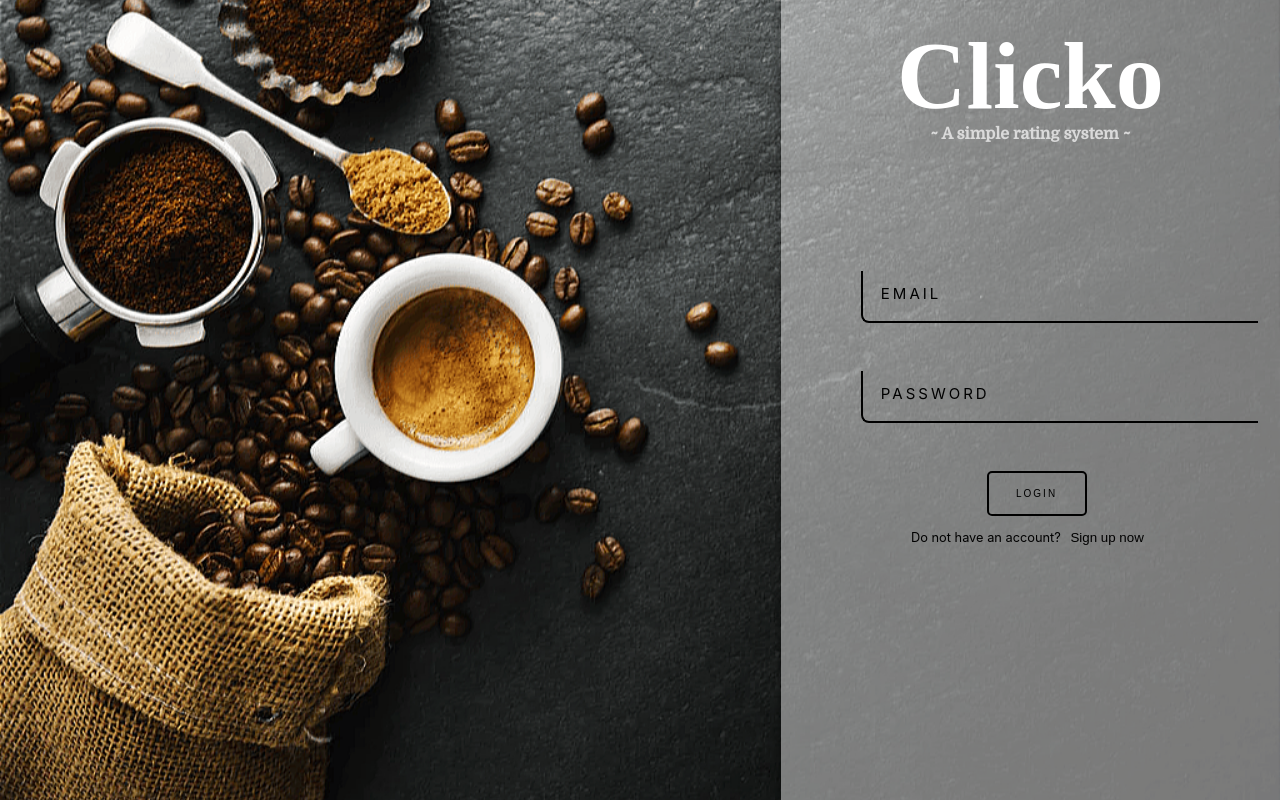
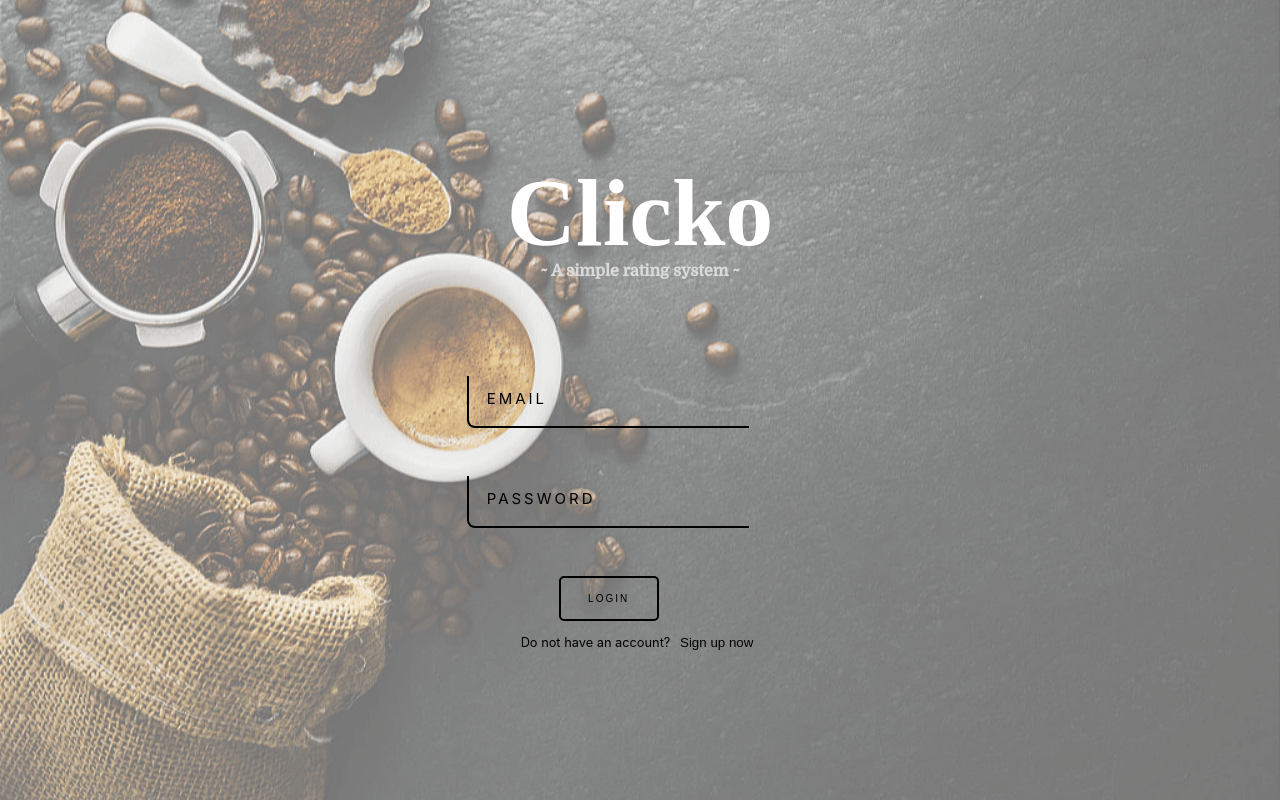
Before and after one commit to BangDonKiller/Clicko, a React (Create React App) app: page / in a window 1280 px wide. Built offline with nearby package versions, Linux system fonts and the light colour scheme; no server answers; a web font is replaced by a local one.

Commit message:
@media of width

```diff
--- a/src/App.css
+++ b/src/App.css
@@ -28,3 +28,40 @@
   top: 0;
   left: 0;
 }
+
+
+@media screen and (max-width: 1300px) and (min-width: 400px) {
+  .App {
+    /* background-image: url("Gcover.png"); */
+    background-repeat: no-repeat;
+    background-size: cover;
+    background-position: center;
+    overflow: hidden;
+  }
+
+  .auth-section{
+    background-color: rgba(231, 231, 231, 0.5);
+    height: 100vh;
+    width: 100vw;
+    float: right;
+    z-index: 2;
+    /* gap: 35px; */
+    box-shadow: 0 0 10px 0 rgba(0, 0, 0, 0.5);
+    /* center all thing in this div */
+    display: flex;
+    flex-direction: column;
+    justify-content: center;
+    align-items: center;
+  }
+
+  .main-bg {
+    background-color: #5e2c1a;
+    height: 100vh;
+    width: 100vw;
+    z-index: 1;
+    position: absolute;
+    top: 0;
+    left: 0;
+  }
+
+}
--- a/src/auth/login.css
+++ b/src/auth/login.css
@@ -98,3 +98,49 @@
     overflow: hidden;
     outline: none;
 }
+
+
+
+
+
+@media screen and (max-width: 1300px) and (min-width: 400px) {
+  .login-form {
+    margin-top: 6rem;
+    margin-left: -2.5rem;
+  }
+
+  .inputBox {
+    position: relative;
+    width: 260px;
+    margin-bottom: 3em;
+  }
+
+  .inputBox input {
+    width: 100%;
+    height: 30px;
+    padding: 10px;
+    outline: none;
+    border: none;
+    color: #000;
+    font-size: 1em;
+    background: transparent;
+    border-left: 2px solid #000;
+    border-bottom: 2px solid #000;
+    transition: 0.1s;
+    border-bottom-left-radius: 8px;
+  }
+
+
+  .inputBox input:valid~span,
+  .inputBox input:focus~span {
+    transform: translateX(170px) translateY(-25px);
+    font-size: 0.8em;
+    padding: 5px 10px;
+    background: #000;
+    letter-spacing: 0.2em;
+    color: #fff;
+    border: 2px;
+  }
+
+
+}
--- a/src/auth/signup.css
+++ b/src/auth/signup.css
@@ -1,5 +1,5 @@
 .signup-form {
-    margin-top: 5rem;
+    margin-top: 3rem;
     margin-left: 5rem;
   }
 
@@ -96,3 +96,47 @@
     overflow: hidden;
     outline: none;
 }
+
+
+
+@media screen and (max-width: 1300px) and (min-width: 400px) {
+  .signup-form {
+    margin-top: 6rem;
+    margin-left: -2.5rem;
+  }
+
+  .inputBox {
+    position: relative;
+    width: 260px;
+    margin-bottom: 3em;
+  }
+
+  .inputBox input {
+    width: 100%;
+    height: 30px;
+    padding: 10px;
+    outline: none;
+    border: none;
+    color: #000;
+    font-size: 1em;
+    background: transparent;
+    border-left: 2px solid #000;
+    border-bottom: 2px solid #000;
+    transition: 0.1s;
+    border-bottom-left-radius: 8px;
+  }
+
+
+  .inputBox input:valid~span,
+  .inputBox input:focus~span {
+    transform: translateX(170px) translateY(-25px);
+    font-size: 0.8em;
+    padding: 5px 10px;
+    background: #000;
+    letter-spacing: 0.2em;
+    color: #fff;
+    border: 2px;
+  }
+
+
+}
--- a/src/pages/profile.css
+++ b/src/pages/profile.css
@@ -59,6 +59,7 @@ main .helper span {
   border-radius: 50%;
   overflow: hidden;
   border: 4px solid #ffea92;
+  background-color: #e4e7f5;
   box-shadow: 0 0 0 4px rgba(255, 255, 255, 0.2);
 }
 .menu .avatar h2 {
@@ -80,7 +81,7 @@ main .helper span {
   transition: all 0.15s linear;
   cursor: pointer;
 }
-.menu ul li.icon-dashboard {
+/* .menu ul li.icon-dashboard {
   background-image: url("http://www.entypo.com/images//gauge.svg");
 }
 .menu ul li.icon-customers {
@@ -91,7 +92,7 @@ main .helper span {
 }
 .menu ul li.icon-settings {
   background-image: url("http://www.entypo.com/images//tools.svg");
-}
+} */
 .menu ul li:hover {
   background-color: rgba(0, 0, 0, 0.1);
 }
@@ -99,9 +100,9 @@ main .helper span {
   outline: none;
 }
 @media screen and (max-width: 900px) and (min-width: 400px) {
-  body {
+  /* body {
     padding-left: 90px;
-  }
+  } */
   .menu {
     width: 90px;
   }
--- a/src/pages/profile.js
+++ b/src/pages/profile.js
@@ -42,7 +42,7 @@ function Profile() {
             </div>
       </header>
       <ul>
-        <li tabIndex="0" className="icon-dashboard"><span>Dashboard</span></li>
+        <li tabIndex="0" className="icon-dashboard"><i class="fa fa-comments-o" aria-hidden="true"></i><span> Dashboard</span></li>
         <li tabIndex="0" className="icon-customers"><span>Customers</span></li>
         <li tabIndex="0" className="icon-users"><span>Users</span></li>
         <li tabIndex="0" className="icon-settings"><span>Settings</span></li>
```
